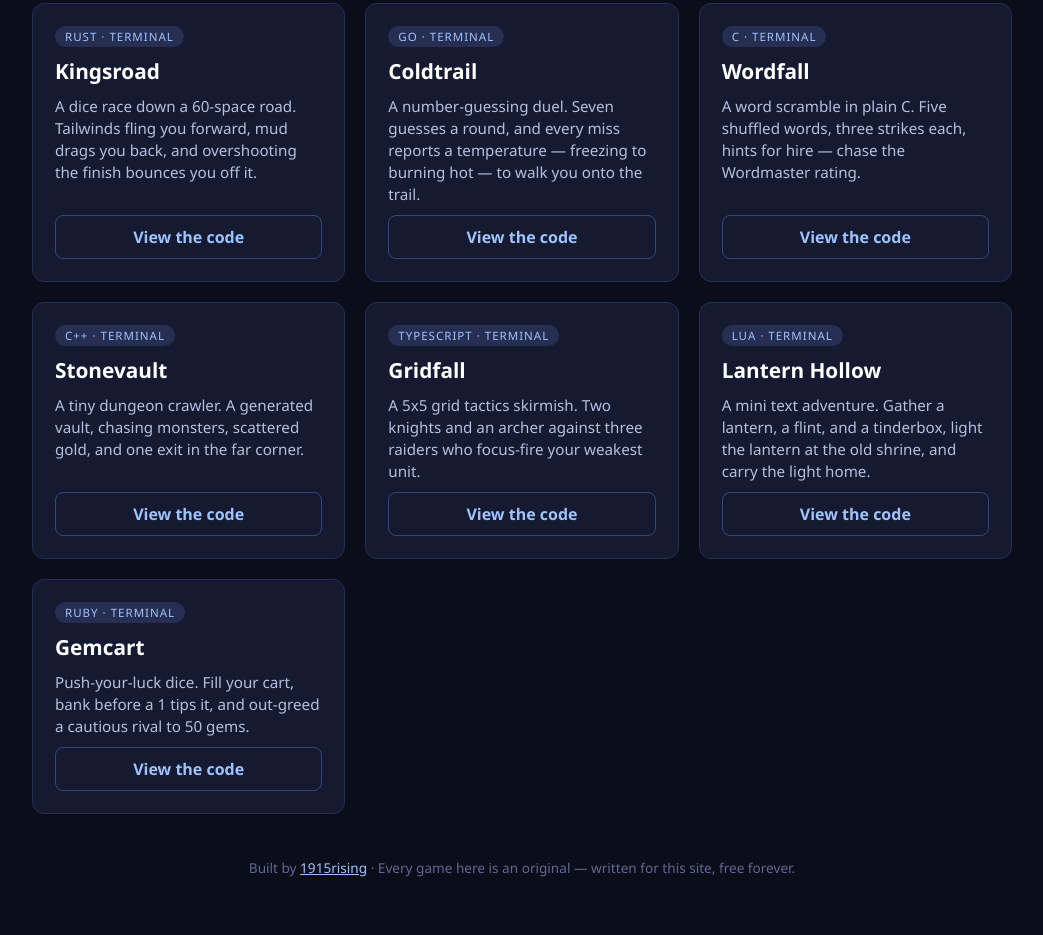
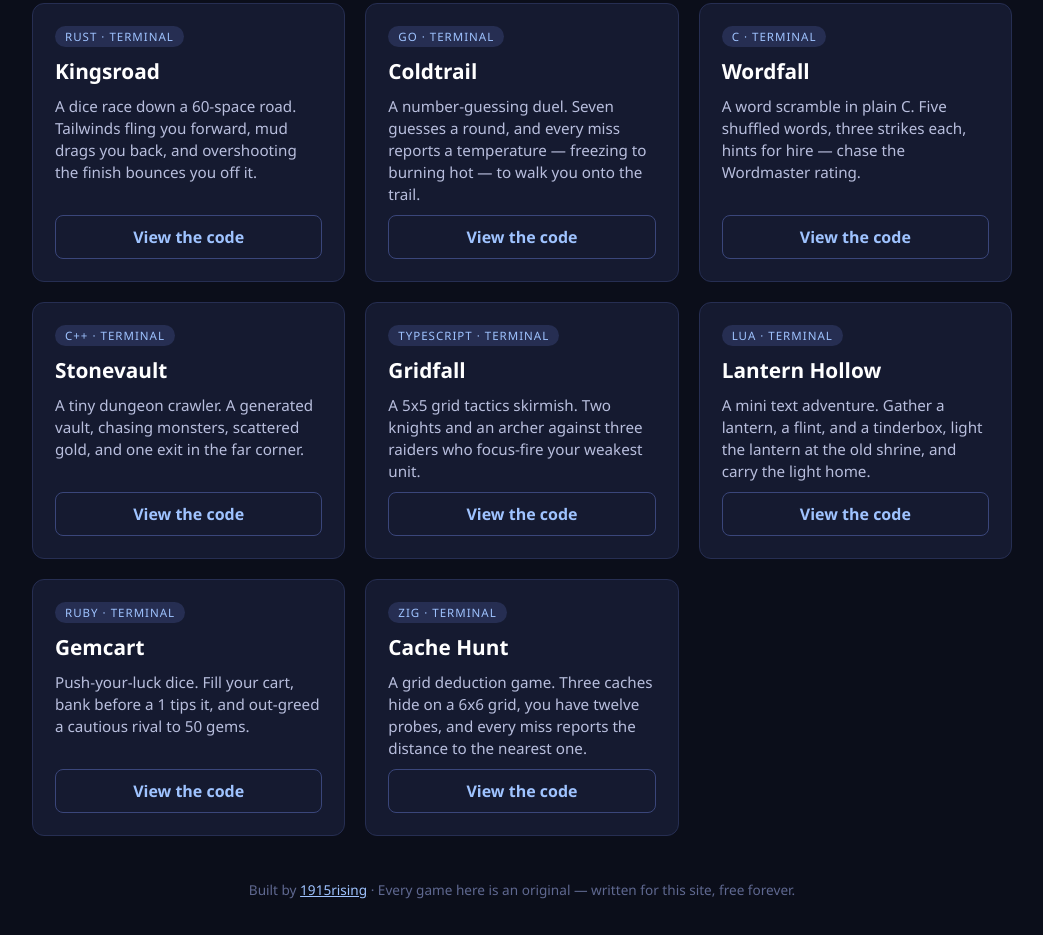
Before and after one commit to 1915rising/1915rising.github.io, a plain HTML site: page index.html in a window 1280 px wide. Shown: the part 1937-2872 px from the top of the page, without its empty margins (118-1161 px from the left). Before the commit the page ends 2850 px from the top, so only its background shows below. Drawn offline with Linux system fonts and the light colour scheme.

Commit message:
Link Cache Hunt (Zig) in More projects

```diff
--- a/index.html
+++ b/index.html
@@ -252,6 +252,13 @@
       <p>Push-your-luck dice. Fill your cart, bank before a 1 tips it, and out-greed a cautious rival to 50 gems.</p>
       <a class="code" href="https://github.com/1915rising/gemcart-ruby">View the code</a>
     </div>
+
+    <div class="card">
+      <span class="tag">Zig · Terminal</span>
+      <h3>Cache Hunt</h3>
+      <p>A grid deduction game. Three caches hide on a 6x6 grid, you have twelve probes, and every miss reports the distance to the nearest one.</p>
+      <a class="code" href="https://github.com/1915rising/cache-hunt-zig">View the code</a>
+    </div>
   </main>
 
   <footer>
```
